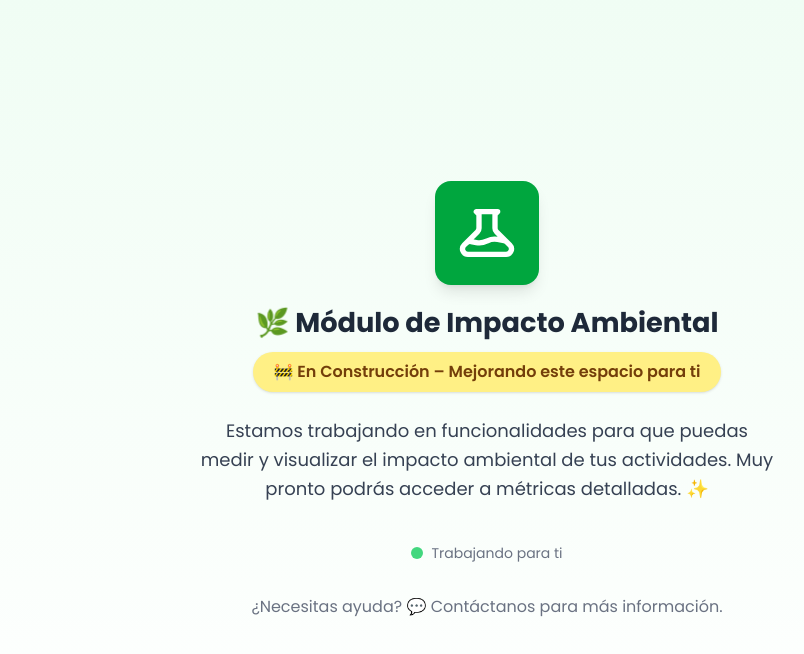
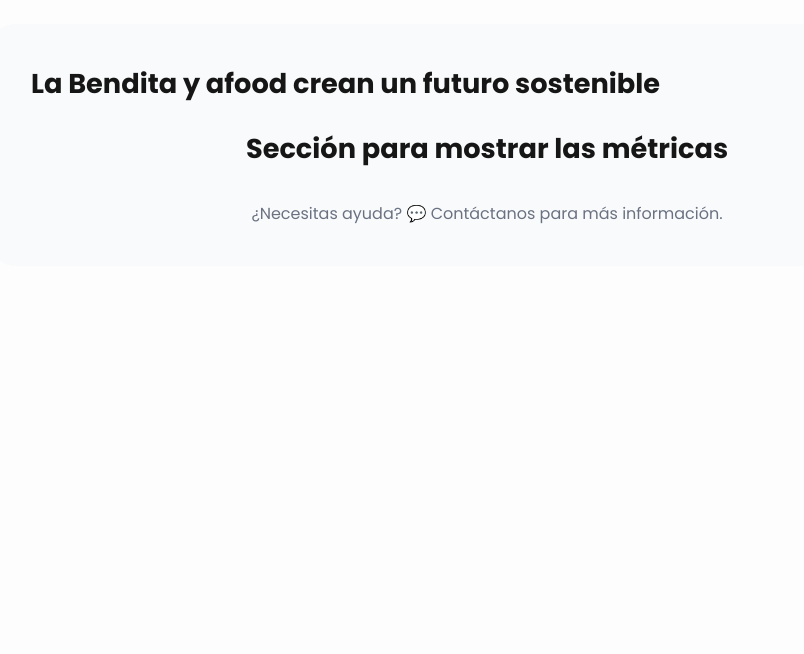
Before and after one commit to jmncamilo/afood-dash, a Next.js app: page /impacto in a window 1280 px wide. Shown: the top 654 px of the page, without its empty margins (153-957 px from the left). Built offline with nearby package versions, Linux system fonts and the light colour scheme.

Commit message:
feat(client/environment): initial view layout

```diff
--- a/src/app/impacto/page.js
+++ b/src/app/impacto/page.js
@@ -1,54 +1,28 @@
 export default function EnvironmentalImpactMetrics() {
     return (
-        <div className="min-h-screen flex flex-col items-center justify-center px-6 py-10 bg-gradient-to-b from-green-50 to-white text-center">
+        // Contenedor padre
+        <div className="w-full min-h-screen px-10 py-6 sm:px-6 md:px-8 lg:px-36 overflow-hidden">
+            {/* Contenedor principal con fondo */}
+            <main className="max-w-7xl mx-auto flex flex-col overflow-hidden bg-gray-50 rounded-3xl p-6 md:p-8 lg:p-10">
 
-            {/* Icono */}
-            <div className="mb-6 flex items-center justify-center">
-                <div className="p-5 bg-green-600 rounded-2xl shadow-lg">
-                    <svg
-                        className="w-12 h-12 md:w-16 md:h-16 text-white"
-                        fill="none"
-                        stroke="currentColor"
-                        viewBox="0 0 24 24"
-                    >
-                        <path
-                            strokeLinecap="round"
-                            strokeLinejoin="round"
-                            strokeWidth={2}
-                            d="M19.428 15.428a2 2 0 00-1.022-.547l-2.387-.477a6 6 0 00-3.86.517l-.318.158a6 6 0 01-3.86.517L6.05 15.21a2 2 0 00-1.806.547M8 4h8l-1 1v5.172a2 2 0 00.586 1.414l5 5c1.26 1.26.367 3.414-1.415 3.414H4.828c-1.782 0-2.674-2.154-1.414-3.414l5-5A2 2 0 009 10.172V5L8 4z"
-                        />
-                    </svg>
-                </div>
-            </div>
+                {/* Header con mensaje inspirador */}
+                <header className="mb-6">
+                   <h1>La Bendita y afood crean un futuro sostenible</h1>
+                </header>
 
-            {/* Título */}
-            <h1 className="text-3xl md:text-4xl lg:text-5xl font-extrabold text-gray-800 mb-4">
-                🌿 Módulo de Impacto Ambiental
-            </h1>
+                {/* Section métricas ambientales */}
+                <section className="flex flex-col items-center justify-center">
+                    <h1>Sección para mostrar las métricas</h1>
+                </section>
 
-            {/* Estado */}
-            <div className="inline-block bg-yellow-200 text-yellow-900 px-5 py-2 rounded-full text-sm md:text-base font-semibold mb-6 shadow-sm">
-                🚧 En Construcción – Mejorando este espacio para ti
-            </div>
-
-            {/* Descripción */}
-            <p className="text-gray-700 text-base md:text-lg leading-relaxed max-w-xl mb-6">
-                Estamos trabajando en funcionalidades para que puedas medir y visualizar el impacto ambiental de tus actividades.
-                Muy pronto podrás acceder a métricas detalladas. ✨
-            </p>
-
-            {/* Indicador de progreso */}
-            <div className="flex flex-col sm:flex-row gap-3 justify-center items-center pt-4">
-                <div className="flex items-center gap-2 text-sm text-gray-500">
-                    <div className="w-3 h-3 bg-green-500 rounded-full animate-pulse"></div>
-                    <span>Trabajando para ti</span>
-                </div>
-            </div>
-
-            {/* Contacto */}
-            <p className="text-gray-500 text-sm md:text-base mt-8">
-                ¿Necesitas ayuda? 💬 Contáctanos para más información.
-            </p>
+                {/* Sección de contacto */}
+                <section className="flex flex-col items-center justify-center">
+                    {/* Contacto */}
+                    <p className="text-gray-500 text-sm md:text-base mt-8 text-center">
+                        ¿Necesitas ayuda? 💬 Contáctanos para más información.
+                    </p>
+                </section>
+            </main>
         </div>
     );
 }
```
